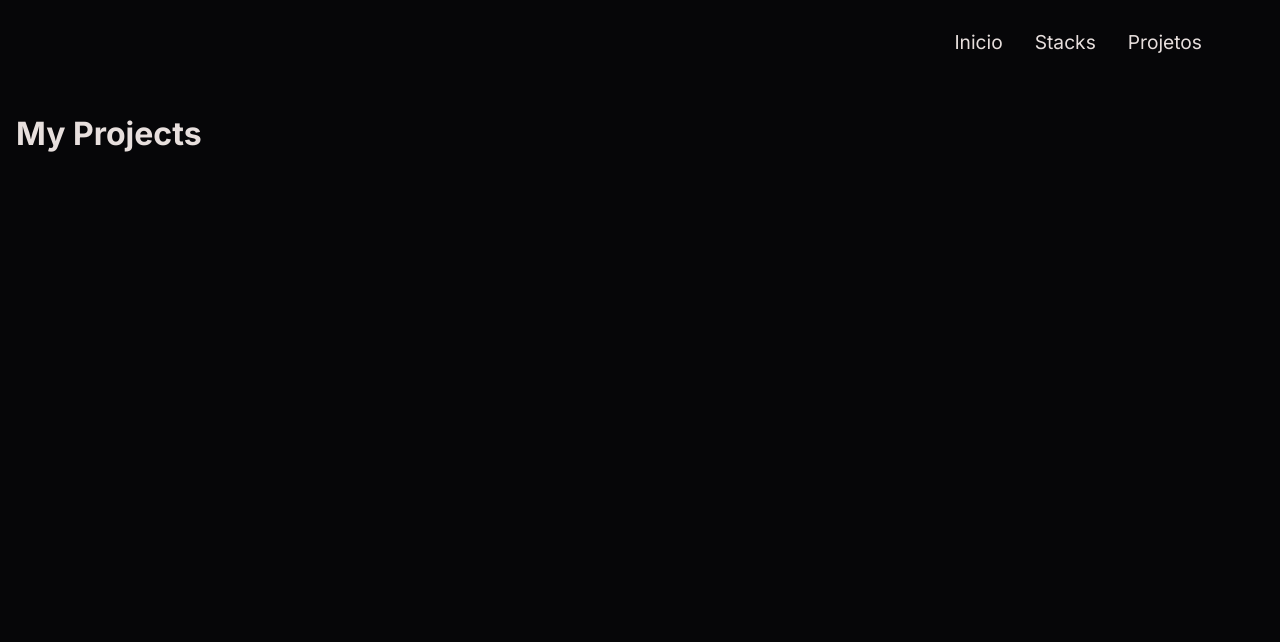
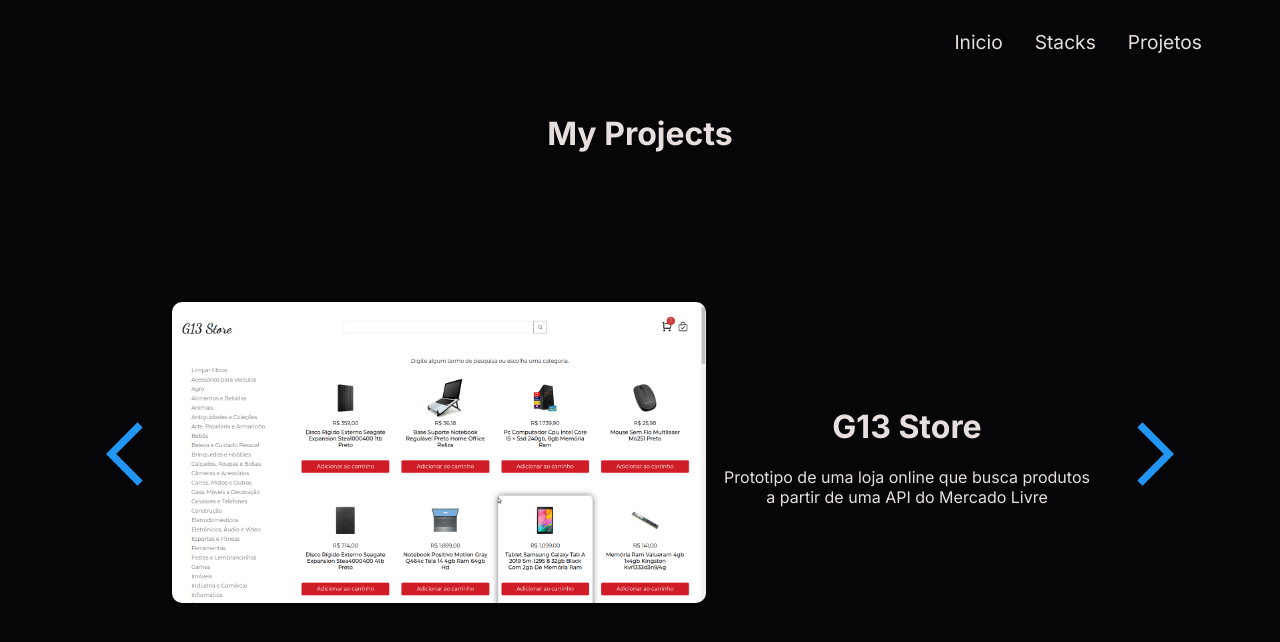
Before and after one commit to johnealves/johnealves.github.io, a React (Create React App) app: page /projects in a window 1280 px wide. Shown: the top 642 px of the page. Built offline with nearby package versions, Linux system fonts and the light colour scheme.

Commit message:
add styles on project page

```diff
--- a/src/App.css
+++ b/src/App.css
@@ -49,3 +49,7 @@
 nav a {
   margin: 1rem;
 }
+
+.title-page {
+  text-align: center;
+}
--- a/src/Component/Projects.jsx
+++ b/src/Component/Projects.jsx
@@ -1,10 +1,74 @@
 import React, { Component } from 'react';
+import projectList from '../data';
+import { FcNext, FcPrevious } from 'react-icons/fc';
+import '../Styles/Projects.css';
 
 class Projects extends Component {
+  constructor(props) {
+    super(props);
+
+    this.nextProject = this.nextProject.bind(this);
+    this.previousProject = this.previousProject.bind(this);
+
+    this.state = {
+      index: 0,
+    }
+  }
+
+  nextProject() {
+    const { index } = this.state;
+    if (index === (projectList.length - 1)) {
+      this.setState({ index: 0 })
+    } else {
+      this.setState({ index: index + 1 })
+    }
+  }
+
+  previousProject() {
+    const { index } = this.state;
+    if ( index === 0) {
+      this.setState({ index: (projectList.length - 1) })
+    } else {
+      this.setState({ index: index - 1 })
+    }
+  }
+
   render() {
+    const { index } = this.state;
     return (
       <div>
-        <h1>My Projects</h1>
+        <h1 className="title-page">My Projects</h1>
+        <div className="list-project-container">
+        <button
+          className="btn-list"
+          onClick={ this.previousProject }
+        >
+          <FcPrevious />
+        </button>
+          { projectList.map((project) => (
+            <div className="project-container">
+              <div className="project-image">
+                <a href={project.link} target="_blank" rel="noreferrer">
+                  <img src={ project.image } alt={ `imagem ${ project.name }` }/>
+                </a>
+              </div>
+              <div className="project-info">
+                <h1>
+                  <a href={project.link} target="_blank" rel="noreferrer">
+                    { project.name }
+                  </a>
+                </h1>
+                <p>{ project.description }</p>
+              </div>
+            </div>
+          ))[index]}
+        <button
+          className="btn-list"
+          onClick={ this.nextProject }
+        >
+          <FcNext />
+        </button>
+        </div>
       </div>
     );
   }
--- a/src/Component/Stacks.jsx
+++ b/src/Component/Stacks.jsx
@@ -8,7 +8,7 @@
   render() {
     return (
       <div className="stack-container">
-        <h1>My Stacks</h1>
+        <h1 className="title-page">My Stacks</h1>
         <ul className="stack-list-container">
           <li><span><SiGnubash /></span>Unix & bash</li>
           <li><span><SiGit /></span>Git & GitHub</li>
--- /dev/null
+++ b/src/Styles/Projects.css
@@ -0,0 +1,84 @@
+.list-project-container {
+  align-items: center;
+  display: flex;
+  height: 70vh;
+  justify-content: center;
+  margin: auto;
+  max-width: 70rem;
+  padding: 0;
+}
+
+.btn-list {
+  align-items: center;
+  background-color: transparent;
+  border: none;
+  border-radius: 50%;
+  color: aliceblue;
+  display: flex;
+  font-size: 5rem;
+  justify-content: center;
+  margin: auto;
+}
+
+.btn-list:focus {
+  outline: none;
+}
+
+.btn-list:hover {
+  transform: scale(1.5);
+  transition: 0.5s;
+}
+
+.project-container {
+  align-items: center;
+  border-radius: 10px;
+  display: flex;
+  justify-content: center;
+  margin: auto;
+}
+
+.project-image {
+  width: 100%;
+}
+
+.project-image img{
+  border-radius: 10px 10px 10px 10px;
+  width: 100%;
+}
+
+.project-image:hover {
+  transform: scale(1.03);
+  transition: 0.5s;
+}
+
+.project-info {
+  text-align: center;
+  padding: 0 15px;
+}
+
+@media (max-width: 820px) {
+  .list-project-container {
+    height: 50vh;
+    margin: 0;
+  }
+
+  .project-container {
+    align-items: center;
+    border-radius: 10px;
+    flex-direction: column;
+    justify-content: space-evenly;
+    height: 100%;
+    width: 100%;
+  }
+  .project-info {
+    text-align: center;
+    padding: 0;
+    width: 100%;
+  }
+
+  .btn-list {
+    font-size: 1rem;
+    margin: 0;
+    position: sticky;
+  }
+}
--- /dev/null
+++ b/src/data.js
@@ -0,0 +1,19 @@
+import g13 from './Assets/g13-store.png'
+import pokedex from './Assets/foto-my-pokedex.png'
+
+const projectList = [
+  {
+    name: "G13 Store",
+    description: "Prototipo de uma loja online que busca produtos a partir de uma API do Mercado Livre",
+    image: g13,
+    link: 'https://johnealves.github.io/g13-store/',
+  },
+  {
+    name: "My Pokedex",
+    description: "Um catalogo feito em react com informações dos pokemons da primeira geração",
+    image: pokedex,
+    link: 'https://johnealves.github.io/my-pokedex/',
+  }
+]
+
+export default projectList
```
Also changed, not shown: src/Assets/foto-my-pokedex.png (added), src/Assets/g13-store.png (added).
